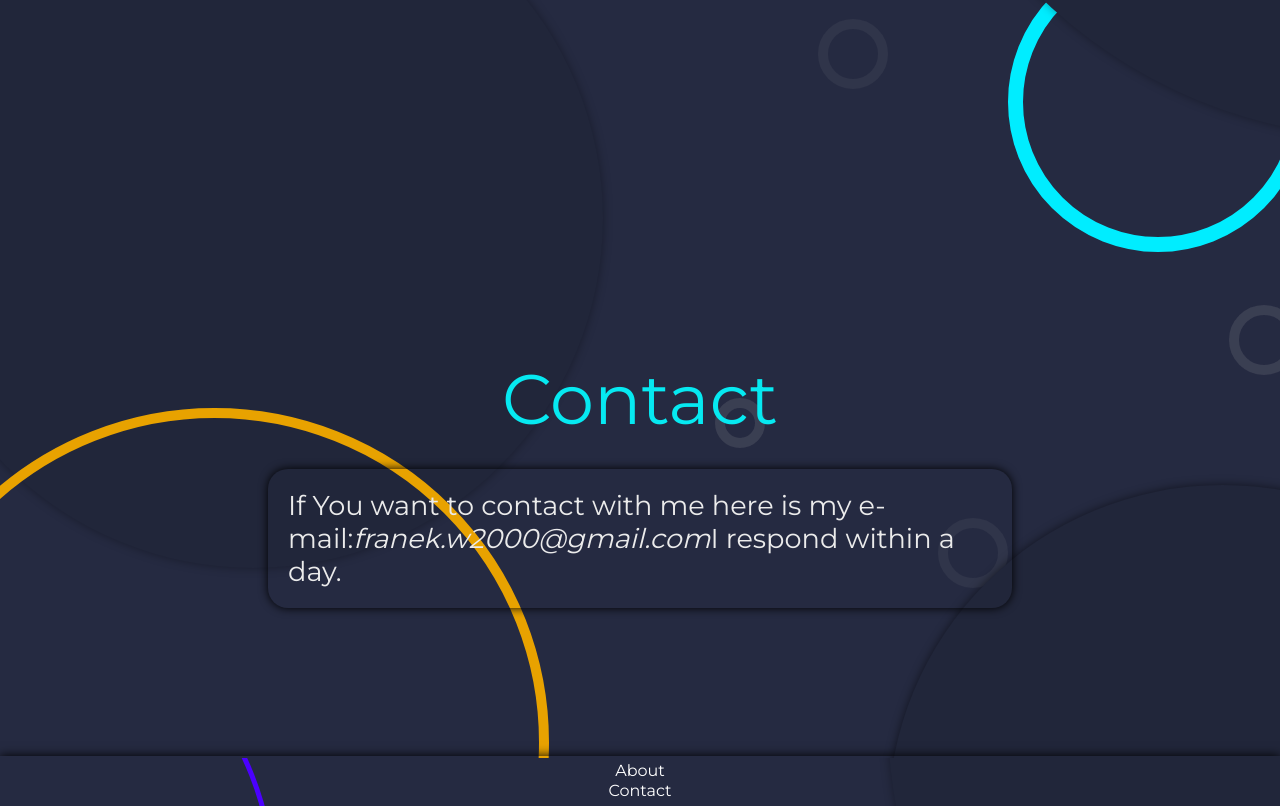
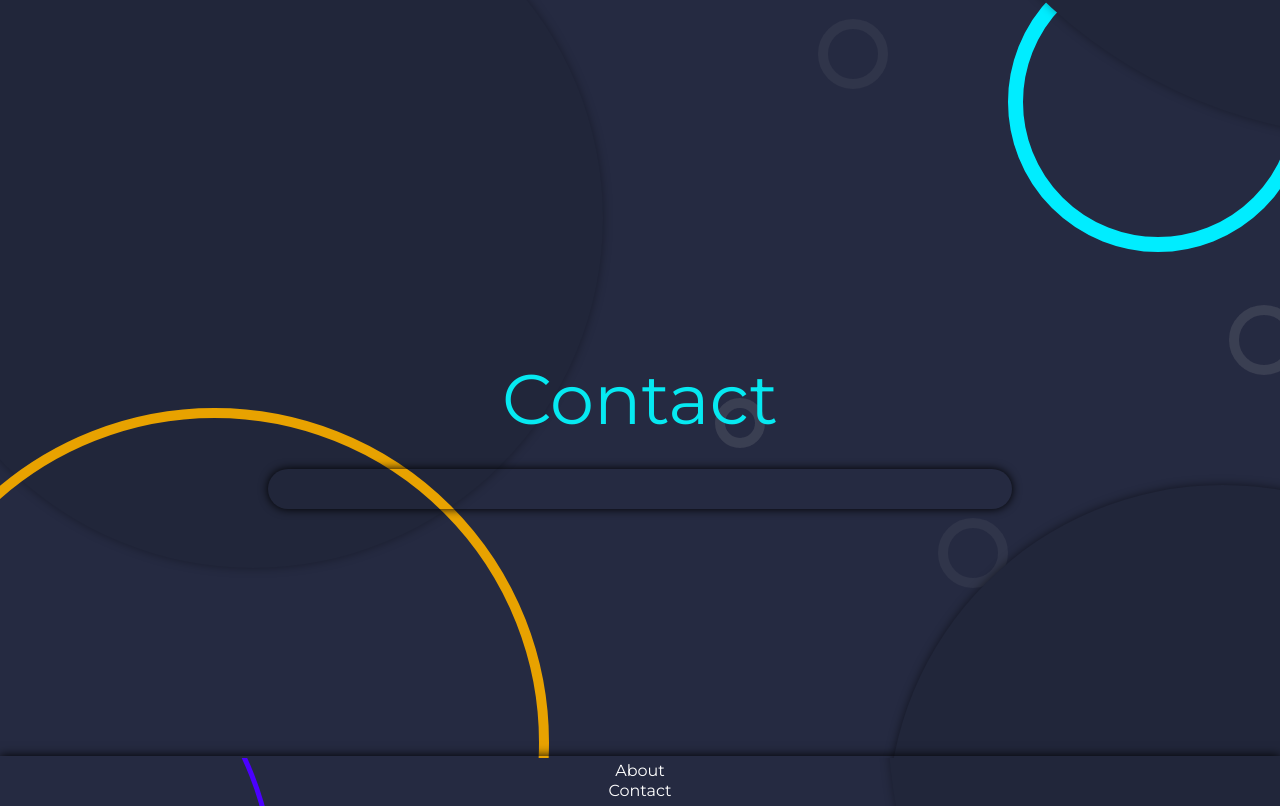
Before and after one commit to FranekDev/Portfolio, a plain HTML site: page index.html in a window 1280 px wide. Shown: the part 1402-2208 px from the top of the page. Drawn offline with Linux system fonts and the light colour scheme.

Commit message:
Update index.html

```diff
--- a/index.html
+++ b/index.html
@@ -85,7 +85,6 @@
       <div id="contact">
         <div class="title">Contact</div>
         <p>
-          If You want to contact with me here is my e-mail:<i>franek.w2000@gmail.com</i>I respond within a day.
         </p>
       </div>
       <footer class="footer">
```
